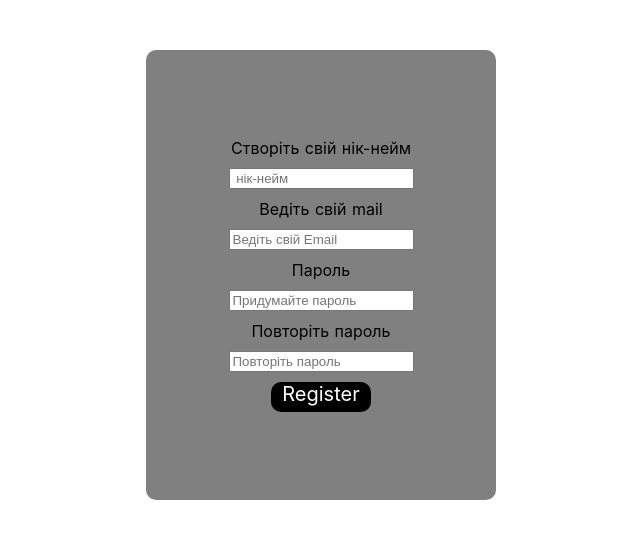
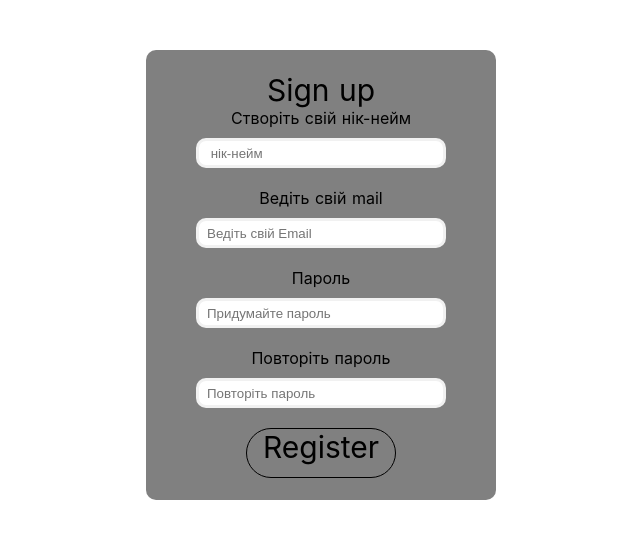
Before and after one commit to bohdan-krupa/auction, a Nuxt app: page /auth/sign-up in a window 1280 px wide. Shown: the top 538 px of the page, without its empty margins (319-959 px from the left). Built offline with nearby package versions, Linux system fonts and the light colour scheme.

Commit message:
Animation

```diff
--- a/pages/auth/sign-in.vue
+++ b/pages/auth/sign-in.vue
@@ -12,8 +12,8 @@
         <div class="btn">Увійти</div>
 
         <div class="router-register">
-          <span>Not register?</span> <!-- UKR!!! -->
-          <a @click="router">Create an account</a> <!-- UKR!!! -->
+          <span>Не зареєстровані?</span>
+          <a @click="router">Створити акаунт</a>
         </div>
       </div>
     </div>
@@ -65,10 +65,14 @@ export default {
     color: #fff
 
   .btn
-    width: 100px
-    height: 30px
-    border-radius: 10px
-    background-color: black
+    width: 150px
+    height: 50px
+    font-size: 30px
+    border-radius: 30px
+    color: black
+    border: 1px solid black
+    margin-top: 5px
+    cursor: pointer
 
   span
     font-size: 30px
@@ -77,6 +81,7 @@ export default {
 
   label
     font-size: 20px
+    margin: 10px
 
 
   .router-register
@@ -88,6 +93,18 @@ export default {
 
     a
       color: #f1f1f1
+    a:hover
+        text-decoration: underline
+
+  input:focus
+    box-shadow: 0 0 5px rgba(81, 203, 238, 1)
+    border: 1px solid rgba(81, 203, 238, 1)
+    -webkit-transition: all 0.30s ease-in-out;
+    -moz-transition: all 0.30s ease-in-out;
+    -ms-transition: all 0.30s ease-in-out;
+    -o-transition: all 0.30s ease-in-out;
+    outline: none;
+    border: 1px solid #DDDDDD;
 
 
 </style>
--- a/pages/auth/sign-up.vue
+++ b/pages/auth/sign-up.vue
@@ -1,6 +1,7 @@
 <template>
   <div>
     <div class="container">
+      <span>Sign up</span>
       <label>Створіть свій нік-нейм</label>
       <input type="text" placeholder=" нік-нейм" />
       <label>Ведіть свій mail</label>
@@ -9,9 +10,7 @@
       <input type="password" placeholder="Придумайте пароль" />
       <label>Повторіть пароль</label>
       <input type="password" placeholder="Повторіть пароль" />
-      <div class="btn">
-        <a>Register</a>
-      </div>
+      <div class="btn">Register</div>
     </div>
   </div>
 </template>
@@ -23,6 +22,7 @@ export default {
 </script>
 
 <style lang="sass" scoped>
+@import '~/assets/variables.sass'
 .container
   display: flex
   flex-flow: column wrap
@@ -43,14 +43,36 @@ input
   margin: 10px
 
 .btn
-  width: 100px
-  height: 30px
-  border-radius: 10px
-  background-color: black
+  width: 150px
+  height: 50px
+  text-align: center
+  font-size: 30px
+  border-radius: 30px
+  border: 1px solid black
+  cursor: pointer
   a
     text-decoration: none
     font-size: 20px
     color: #fff
 
+span
+  font-size: 30px
 
+input
+  margin-bottom: 20px
+  outline: none
+  height: 30px
+  width: 250px
+  border-radius: 10px
+  border: solid $main-background
+  padding: 8px
+
+input:focus
+  box-shadow: 0 0 5px rgba(81, 203, 238, 1)
+  border: 1px solid rgba(81, 203, 238, 1)
+  -webkit-transition: all 0.30s ease-in-out;
+  -moz-transition: all 0.30s ease-in-out;
+  -ms-transition: all 0.30s ease-in-out;
+  -o-transition: all 0.30s ease-in-out;
+  border: 1px solid #DDDDDD;
 </style>
--- a/plugins/firebase.js
+++ b/plugins/firebase.js
@@ -1,4 +1,4 @@
-import firebase from 'firebase'
+import firebase from "firebase";
 
 const firebaseConfig = {
   apiKey: "AIzaSyDLzEeVGqbNBRtnJ9vZrqG_qDzeVi5yywI",
@@ -8,8 +8,8 @@ const firebaseConfig = {
   storageBucket: "aucfine.appspot.com",
   messagingSenderId: "360920845145",
   appId: "1:360920845145:web:ef45394a14b9cda29c9a48"
-}
+};
 
 if (!firebase.apps.length) {
-  firebase.initializeApp(firebaseConfig)
+  firebase.initializeApp(firebaseConfig);
 }
```
